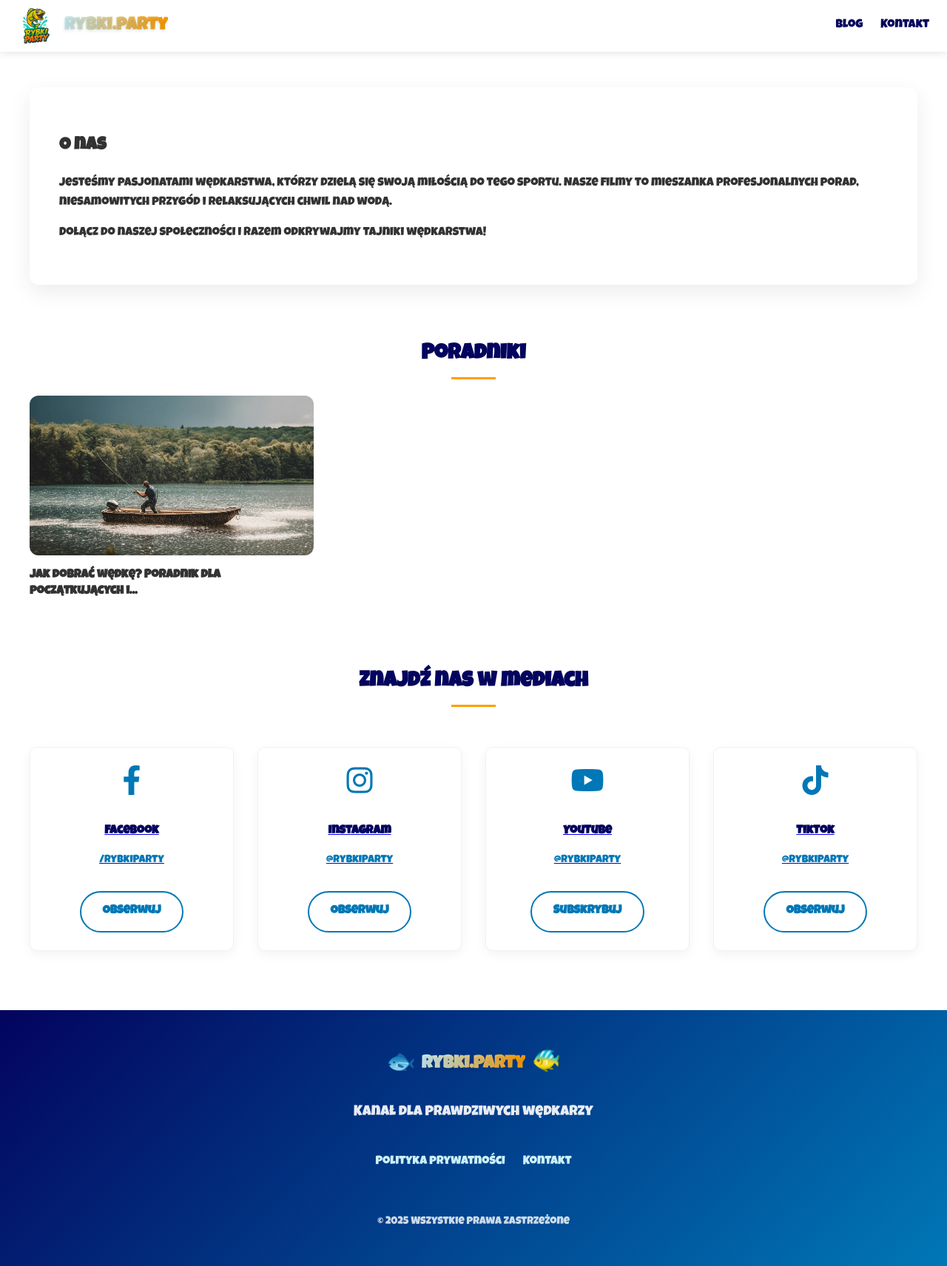
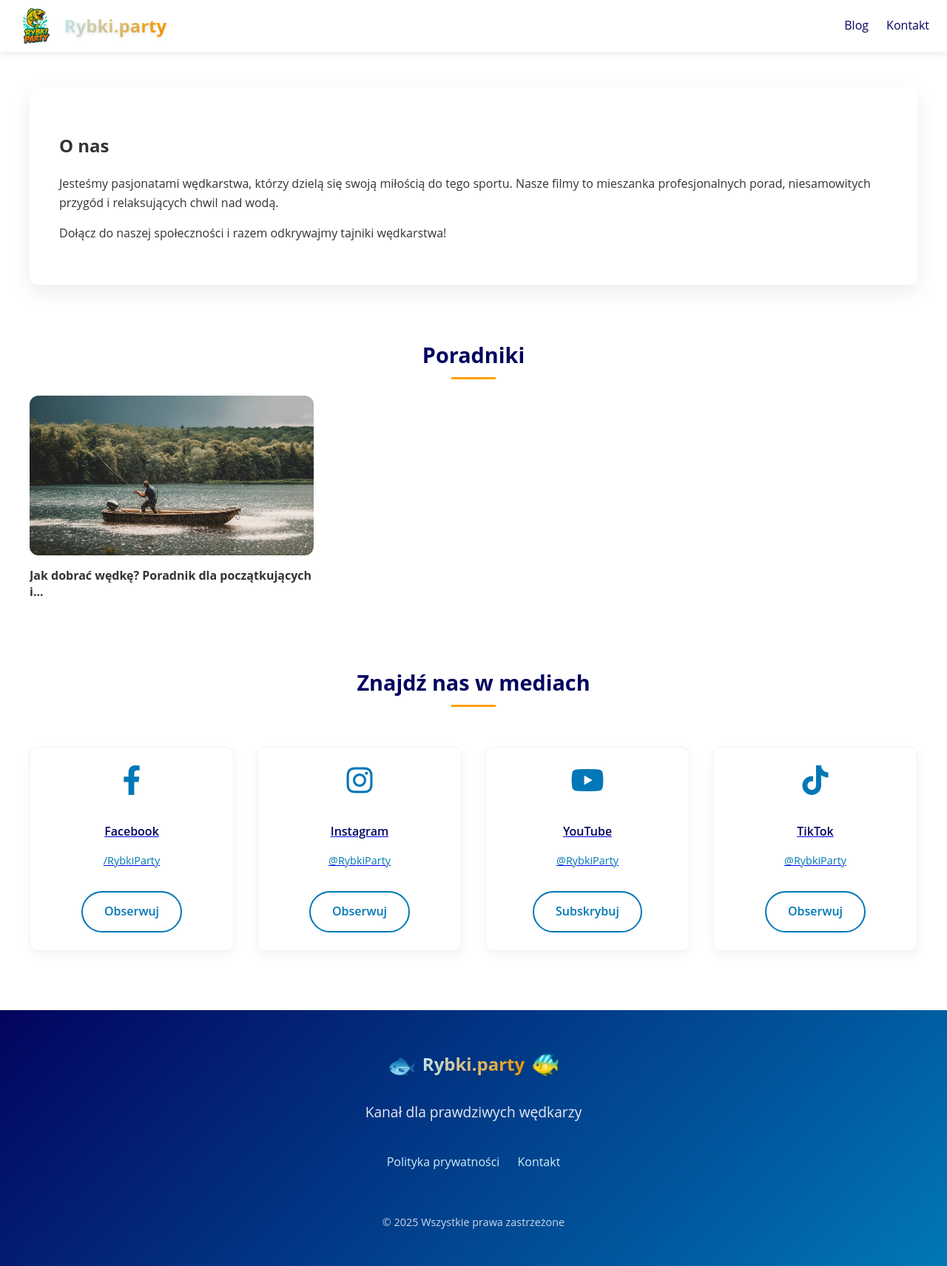
Before and after one commit to hikesilent/rybkiparty, a Jekyll site: the page built from index.md, in a window 1280 px wide. Shown: the whole page at 74% size. Built offline with Jekyll 4.4.1, drawn with Linux system fonts in a browser that asks for light colours; some web fonts are replaced.

Commit message:
Update Informacje o stronie “siteinfo”

```diff
--- a/_data/siteinfo.yml
+++ b/_data/siteinfo.yml
@@ -23,4 +23,4 @@ socials:
     username: "@RybkiParty"
     icon: fab fa-tiktok
     button: Obserwuj
-font: "'Luckiest Guy', cursive"
+font: "'Open Sans', sans-serif"
```
